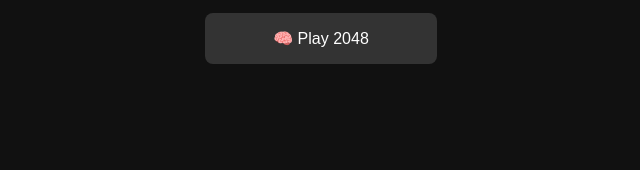
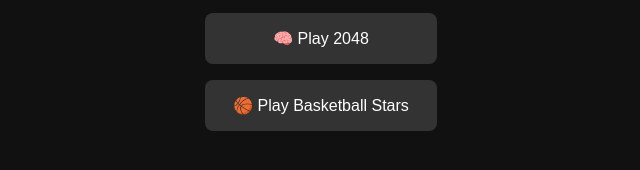
Before and after one commit to Alphaedmund/Game-Hub, a plain HTML site: page index.html in a window 1280 px wide. Shown: the part 144-314 px from the top of the page, without its empty margins (319-959 px from the left). Drawn offline with Linux system fonts and the light colour scheme.

Commit message:
Update index.html

```diff
--- a/index.html
+++ b/index.html
@@ -31,5 +31,7 @@
   <h1>Welcome to My Game Hub</h1>
   <a class="game-link" href="games/snake/index.html">🐍 Play Snake</a>
   <a class="game-link" href="games/2048/index.html">🧠 Play 2048</a>
+  <a class="game-link" href="games/basketball-stars/index.html">🏀 Play Basketball Stars</a>
+
 </body>
 </html>
```
